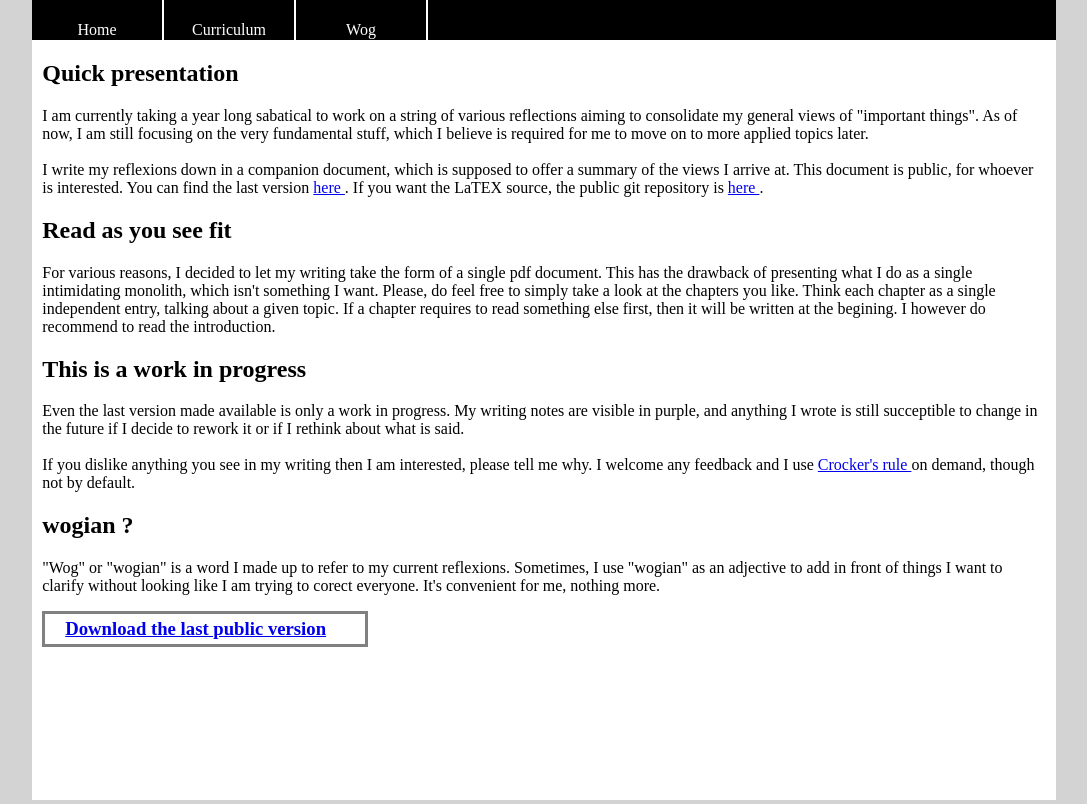
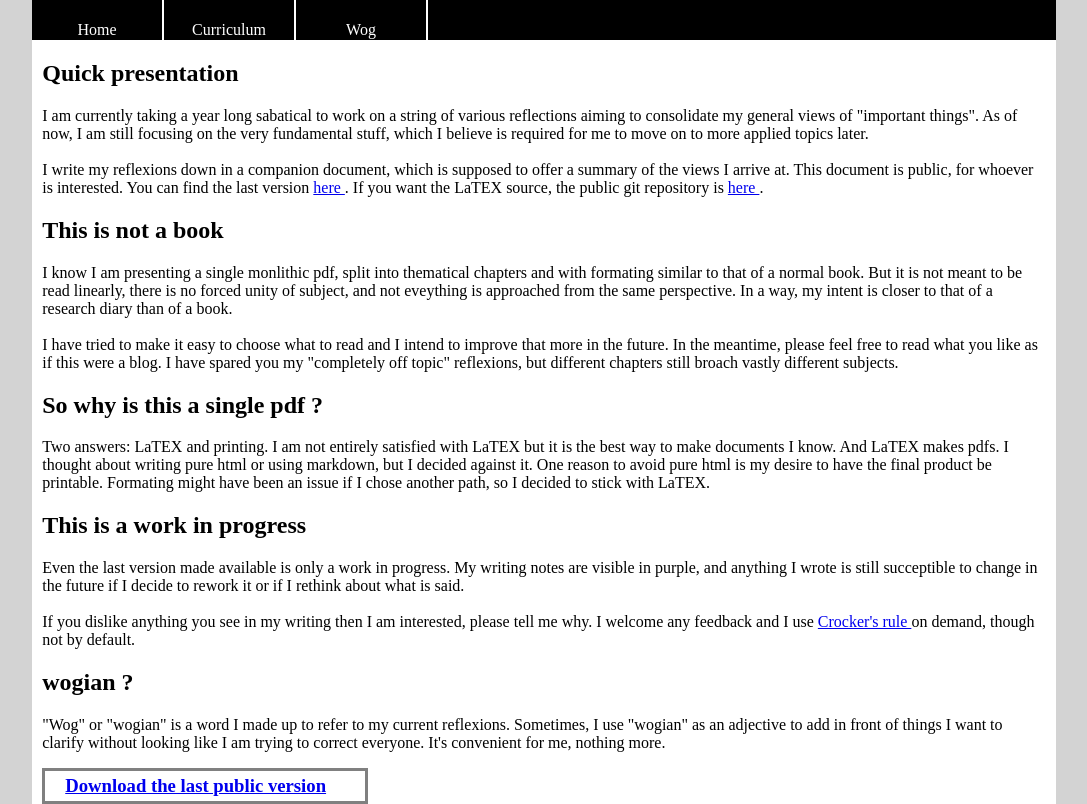
Before and after one commit to SCoumes/SCoumes_page_perso, a plain HTML site: page wog.html in a window 1280 px wide. Shown: the whole page, without its empty margins (96-1183 px from the left). Drawn offline with Linux system fonts and the light colour scheme.

Commit message:
Changed presentation of Wog a little bit

```diff
--- a/wog.html
+++ b/wog.html
@@ -23,15 +23,38 @@
         If you want the LaTEX source, the public git repository is <a href="https://github.com/SCoumes/Wog"> here </a>.
       </p>
 
-      <h2> Read as you see fit </h2>
-      <p>
+      <h2> This is not a book </h2>
+
+			<p>
+				I know I am presenting a single monlithic pdf, split into thematical chapters and with formating similar to that of a normal book.
+				But it is not meant to be read linearly, there is no forced unity of subject, and not eveything is approached from the same perspective.
+				In a way, my intent is closer to that of a research diary than of a book.
+				<br> <br>
+				I have tried to make it easy to choose what to read and I intend to improve that more in the future.
+				In the meantime, please feel free to read what you like as if this were a blog.
+				I have spared you my "completely off topic" reflexions, but different chapters still broach vastly different subjects.
+			</p>
+
+			<h2>So why is this a single pdf ?</h2>
+
+			<p>
+				Two answers: LaTEX and printing.
+				I am not entirely satisfied with LaTEX but it is the best way to make documents I know.
+				And LaTEX makes pdfs.
+				I thought about writing pure html or using markdown, but I decided against it.
+				One reason to avoid pure html is my desire to have the final product be printable.
+				Formating might have been an issue if I chose another path, so I decided to stick with LaTEX.
+
+			</p>
+
+      <!-- <p>
         For various reasons, I decided to let my writing take the form of a single pdf document.
         This has the drawback of presenting what I do as a single intimidating monolith, which isn't something I want.
         Please, do feel free to simply take a look at the chapters you like.
         Think each chapter as a single independent entry, talking about a given topic.
         If a chapter requires to read something else first, then it will be written at the begining.
         I however do recommend to read the introduction.
-      </p>
+      </p> -->
 
       <h2> This is a work in progress </h2>
       <p>
@@ -45,7 +68,7 @@
       <h2> wogian ? </h2>
       <p>
         "Wog" or "wogian" is a word I made up to refer to my current reflexions.
-        Sometimes, I use "wogian" as an adjective to add in front of things I want to clarify without looking like I am trying to corect everyone.
+        Sometimes, I use "wogian" as an adjective to add in front of things I want to clarify without looking like I am trying to correct everyone.
         It's convenient for me, nothing more.
       </p>
 
```
